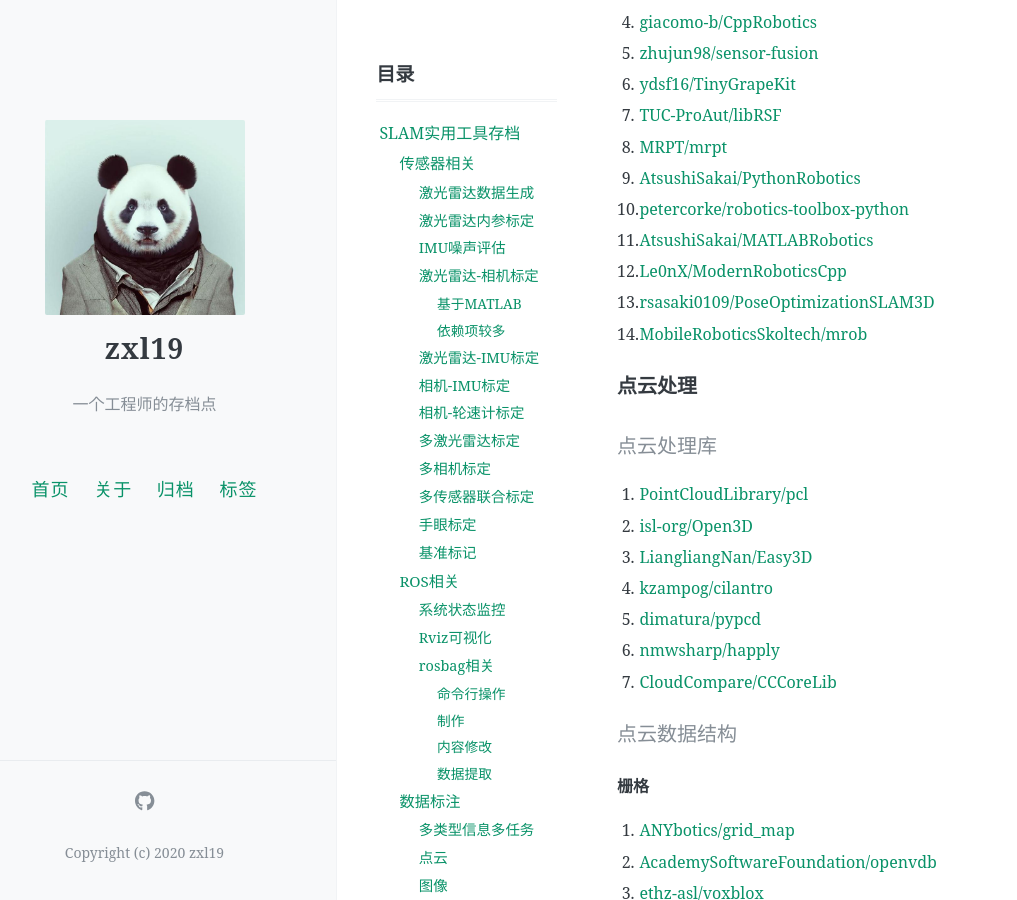
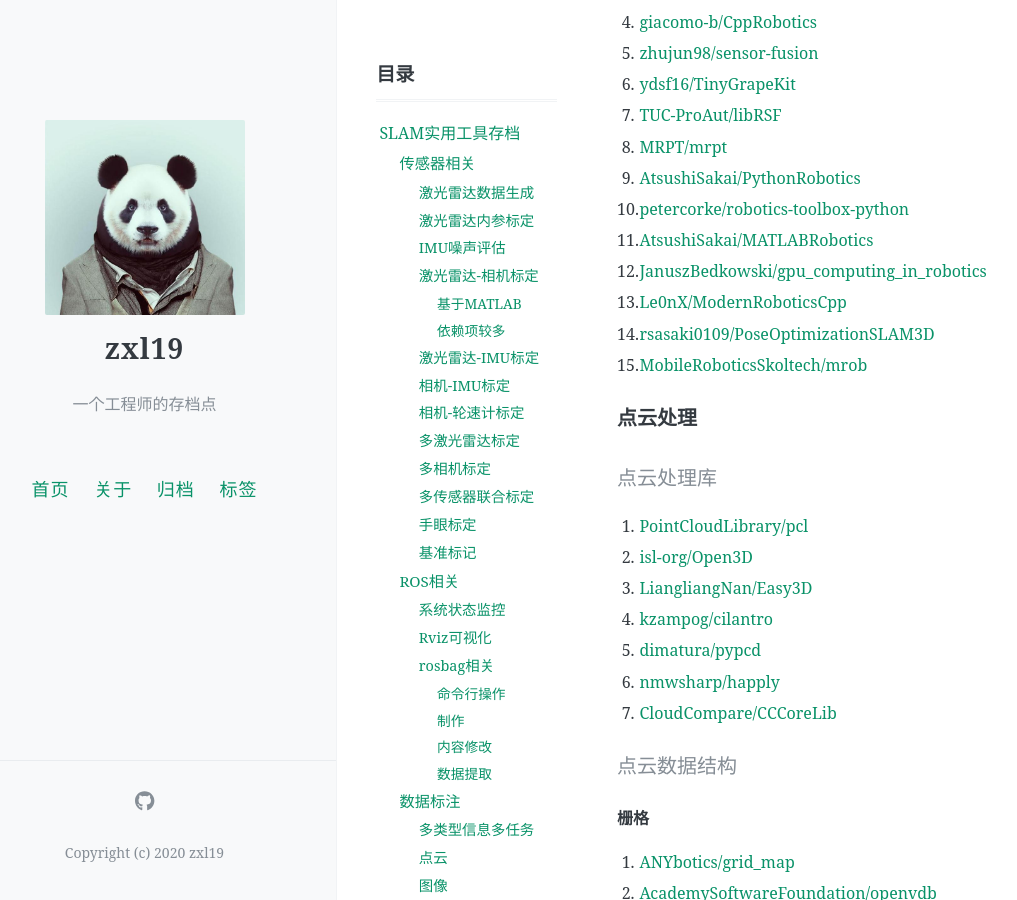
Before and after one commit to zxl19/zxl19.github.io, a Jekyll site: the page built from _posts/2021-05-25-slam-tool.md, in a window 1280 px wide and 900 px high, scrolled down 9787 px. Shown: the whole window, without its empty margins (47-1064 px from the left). Built offline with Jekyll 4.4.1, drawn with Linux system fonts in a browser that asks for light colours; comment, search, counter and statistics services are not loaded.

Commit message:
Update 2021-05-25-slam-tool.md

```diff
--- a/_posts/2021-05-25-slam-tool.md
+++ b/_posts/2021-05-25-slam-tool.md
@@ -356,9 +356,10 @@ pinned: false
 9. [AtsushiSakai/PythonRobotics](https://github.com/AtsushiSakai/PythonRobotics)
 10. [petercorke/robotics-toolbox-python](https://github.com/petercorke/robotics-toolbox-python)
 11. [AtsushiSakai/MATLABRobotics](https://github.com/AtsushiSakai/MATLABRobotics)
-12. [Le0nX/ModernRoboticsCpp](https://github.com/Le0nX/ModernRoboticsCpp)
-13. [rsasaki0109/PoseOptimizationSLAM3D](https://github.com/rsasaki0109/PoseOptimizationSLAM3D)
-14. [MobileRoboticsSkoltech/mrob](https://github.com/MobileRoboticsSkoltech/mrob)
+12. [JanuszBedkowski/gpu_computing_in_robotics](https://github.com/JanuszBedkowski/gpu_computing_in_robotics)
+13. [Le0nX/ModernRoboticsCpp](https://github.com/Le0nX/ModernRoboticsCpp)
+14. [rsasaki0109/PoseOptimizationSLAM3D](https://github.com/rsasaki0109/PoseOptimizationSLAM3D)
+15. [MobileRoboticsSkoltech/mrob](https://github.com/MobileRoboticsSkoltech/mrob)
 
 ### 点云处理
 
```
